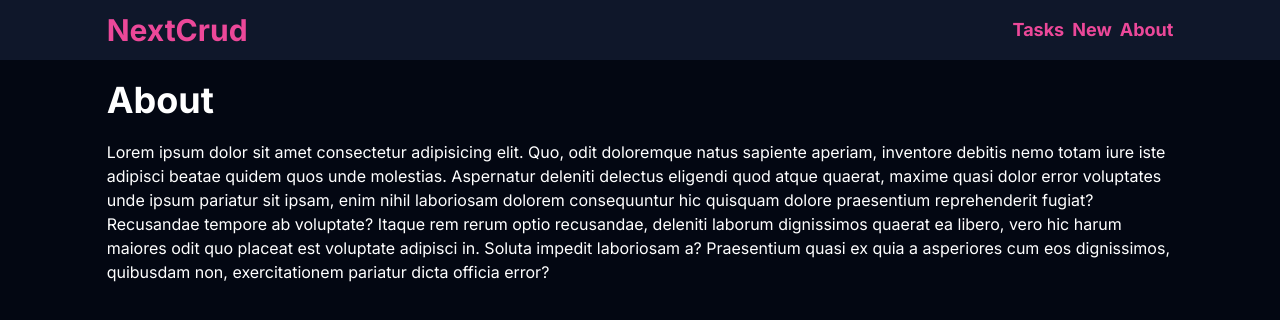
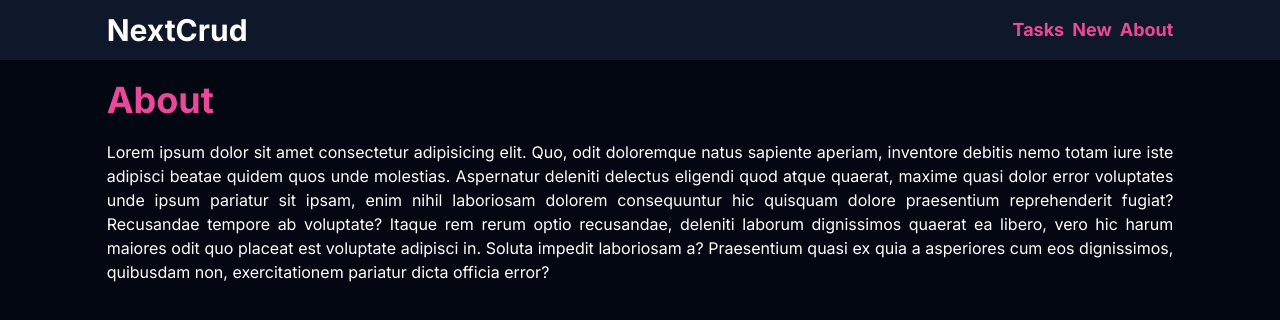
Before and after one commit to carlosdlacoste/nextjs-prisma-crud, a Next.js app: page /about in a window 1280 px wide. Shown: the top 320 px of the page. Built offline with nearby package versions, Linux system fonts and the light colour scheme.

Commit message:
Mejorados estilos de taskCard y About page con respecto al texto

```diff
--- a/src/app/about/page.jsx
+++ b/src/app/about/page.jsx
@@ -2,8 +2,8 @@ function AboutPage(){
     return(
         <>
             <section className="container mx-auto lg:w-10/12 sm:w-11/12">
-                <h3 className="text-4xl font-bold my-5">About</h3>
-                <p>
+                <h3 className="text-4xl font-bold my-5 text-pink-500">About</h3>
+                <p className="text-justify">
                     Lorem ipsum dolor sit amet consectetur adipisicing elit. Quo, odit doloremque natus sapiente aperiam,
                     inventore debitis nemo totam iure iste adipisci beatae quidem quos unde molestias.
                     Aspernatur deleniti delectus eligendi quod atque quaerat, maxime quasi dolor error voluptates unde ipsum pariatur sit ipsam,
--- a/src/components/navbar.jsx
+++ b/src/components/navbar.jsx
@@ -5,7 +5,7 @@ function NavBar(){
         <>
             <nav className="bg-slate-900">
                 <div className="container mx-auto flex justify-between items-center py-3 lg:w-10/12 sm:w-11/12">
-                    <h3 className="font-bold text-3xl text-pink-500">
+                    <h3 className="font-bold text-3xl">
                         NextCrud
                     </h3>
                     <ul className="flex gap-x-2 text-lg font-bold text-pink-500">
--- a/src/components/taskCard.jsx
+++ b/src/components/taskCard.jsx
@@ -5,13 +5,10 @@ function TaskCard({task}) {
     const router = useRouter()
     return(
         <>
-            <div className="bg-slate-900 p-3 hover:bg-slate-700 hover:cursor-pointer" onClick={ () => router.push("/tasks/edit/" + task.id)}>
+            <div className="bg-slate-900 p-3 hover:bg-slate-700 hover:cursor-pointer grid gap-y-4" onClick={ () => router.push("/tasks/edit/" + task.id)}>
                 <h3 className="font-bold text-2xl text-pink-500 mb-2">{task.title}</h3>
-                <ul className=" ml-4 list-disc">
-
-                    <li>{task.description}</li>
-                    <li>{new Date(task.createdAt).toLocaleDateString()}</li>
-                </ul>
+                <p className="text-base text-center">{task.description}</p>
+                <p className="text-xs text-right text-pink-500">{new Date(task.createdAt).toLocaleDateString()}</p>
             </div>
         </>
     )
```
Also changed, not shown: 1 other file (tests, documents, lock files or other folders).
